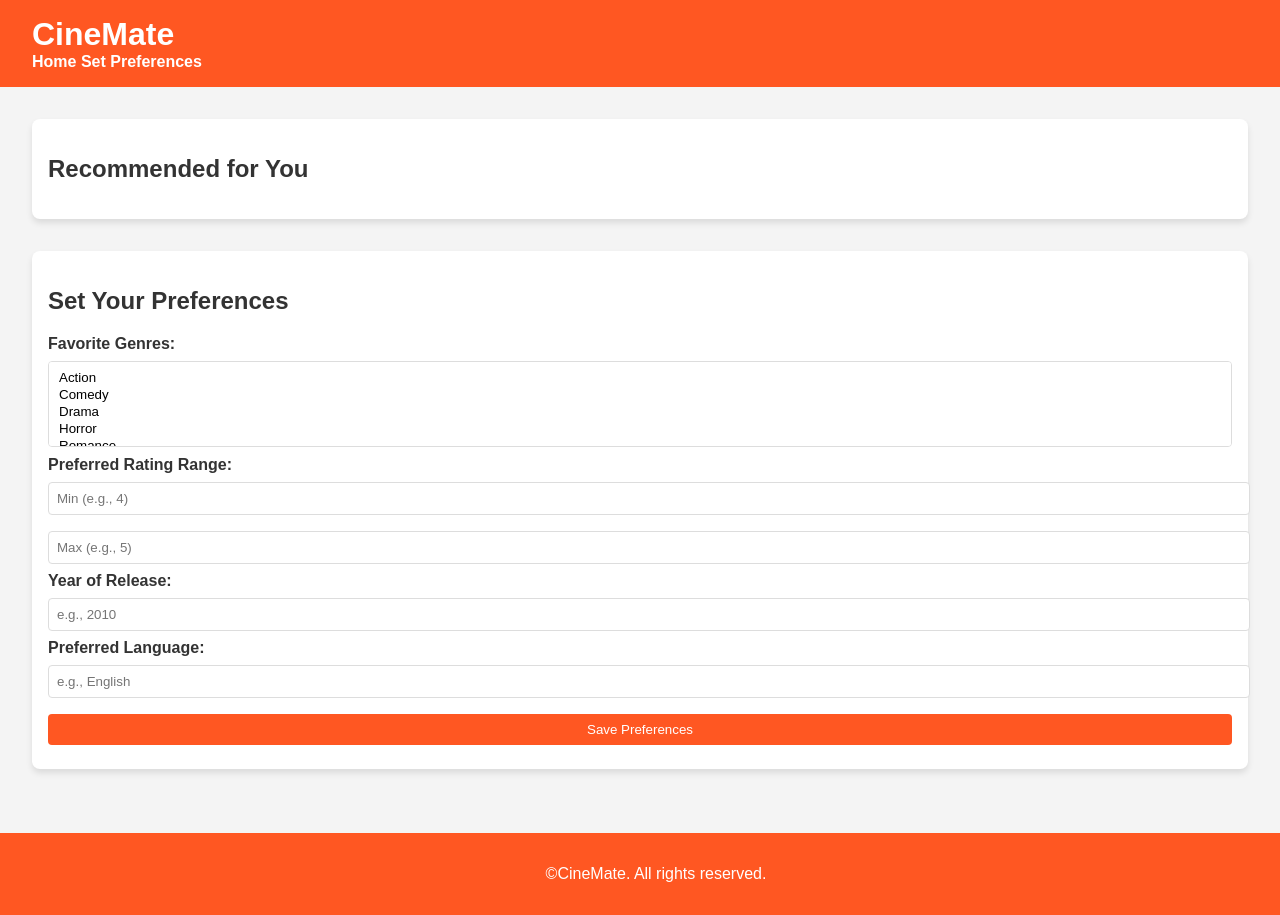
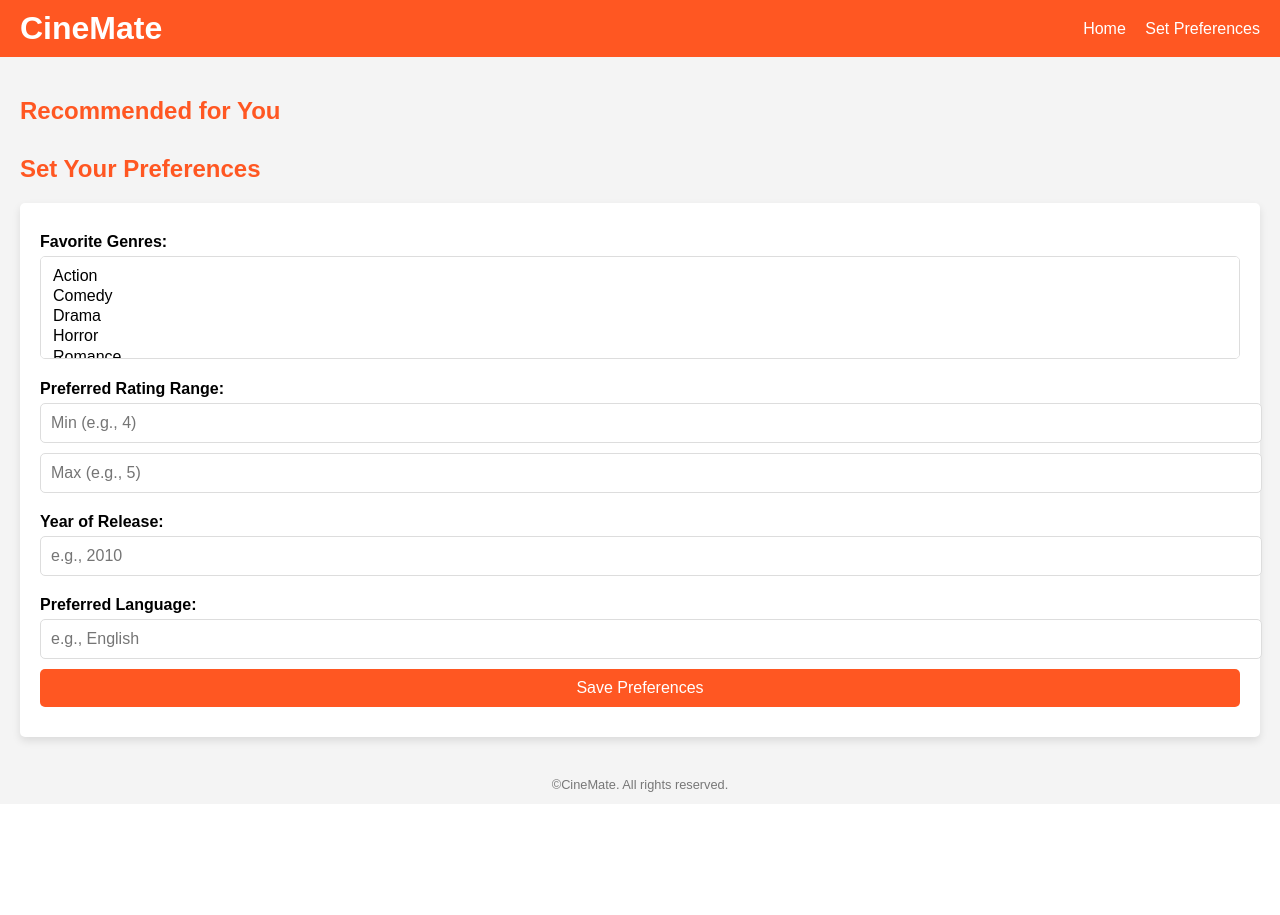
Before and after one commit to omk181-lab/CineMate, a Flask app: page / in a window 1280 px wide. After the commit the page ends 792 px from the top, so only its background shows below. Run offline with Flask 3, Linux system fonts and the light colour scheme; parts of the project's set-up code (start-up, migrations or seed data) failed here and were passed over.

Commit message:
Update style.css

```diff
--- a/static/css/style.css
+++ b/static/css/style.css
@@ -1,103 +1,110 @@
-/* General Styling */
 body {
     font-family: Arial, sans-serif;
     margin: 0;
     padding: 0;
     background-color: #f4f4f4;
-    color: #333;
 }
 
-header {
+header .navbar {
     background-color: #ff5722;
     color: white;
-    padding: 1rem 2rem;
+    padding: 10px 20px;
     display: flex;
     justify-content: space-between;
     align-items: center;
 }
 
-header h1 {
+header .navbar h1 {
     margin: 0;
 }
 
-header nav ul {
-    list-style: none;
-    display: flex;
-    gap: 1rem;
+header .navbar nav a {
+    color: white;
+    text-decoration: none;
+    margin-left: 15px;
 }
 
-header nav a {
-    color: white;
-    text-decoration: none;
-    font-weight: bold;
+header .navbar nav a:hover {
+    text-decoration: underline;
 }
 
 main {
-    padding: 2rem;
+    padding: 20px;
 }
 
-section {
-    margin-bottom: 2rem;
-    padding: 1rem;
-    background: white;
-    border-radius: 8px;
-    box-shadow: 0 4px 6px rgba(0, 0, 0, 0.1);
+h2 {
+    color: #ff5722;
+    margin-bottom: 10px;
 }
 
-label {
-    font-weight: bold;
+.movie-grid {
+    display: grid;
+    grid-template-columns: repeat(auto-fill, minmax(200px, 1fr));
+    gap: 20px;
 }
 
-input, select, button {
-    width: 100%;
-    margin: 0.5rem 0;
-    padding: 0.5rem;
-    border: 1px solid #ddd;
-    border-radius: 4px;
+.movie-card {
+    background-color: white;
+    border-radius: 5px;
+    box-shadow: 0 4px 8px rgba(0, 0, 0, 0.1);
+    overflow: hidden;
+    text-align: center;
+    padding: 10px;
 }
 
-button {
-    background: #ff5722;
+.movie-card img {
+    max-width: 100%;
+    border-bottom: 1px solid #ddd;
+}
+
+.movie-card h3 {
+    font-size: 1.2rem;
+    margin: 10px 0 5px;
+}
+
+.movie-card p {
+    margin: 5px 0;
+    font-size: 0.9rem;
+    color: #555;
+}
+
+form {
+    background-color: white;
+    padding: 20px;
+    border-radius: 5px;
+    box-shadow: 0 4px 8px rgba(0, 0, 0, 0.1);
+    margin-top: 20px;
+}
+
+form label {
+    font-weight: bold;
+    display: block;
+    margin: 10px 0 5px;
+}
+
+form input, form select, form button {
+    width: 100%;
+    padding: 10px;
+    margin-bottom: 10px;
+    font-size: 1rem;
+    border: 1px solid #ddd;
+    border-radius: 5px;
+}
+
+form button {
+    background-color: #ff5722;
     color: white;
     border: none;
     cursor: pointer;
 }
 
-button:hover {
-    background: #e64a19;
-}
-
-.movies {
-    display: grid;
-    grid-template-columns: repeat(auto-fill, minmax(150px, 1fr));
-    gap: 1rem;
-}
-
-.movie-card {
-    background: #fff;
-    padding: 1rem;
-    border-radius: 8px;
-    box-shadow: 0 2px 4px rgba(0, 0, 0, 0.1);
-    text-align: center;
-    transition: transform 0.2s;
-}
-
-.movie-card img {
-    width: 100%;
-    height: auto;
-    border-radius: 8px;
-}
-
-.movie-card:hover {
-    transform: scale(1.05);
+form button:hover {
+    background-color: #e64a19;
 }
 
 footer {
     text-align: center;
-    padding: 1rem;
-    background: #ff5722;
-    color: white;
-    position: relative;
-    bottom: 0;
-    width: 100%;
+    margin-top: 20px;
+    color: #777;
+    font-size: 0.8rem;
 }
```
